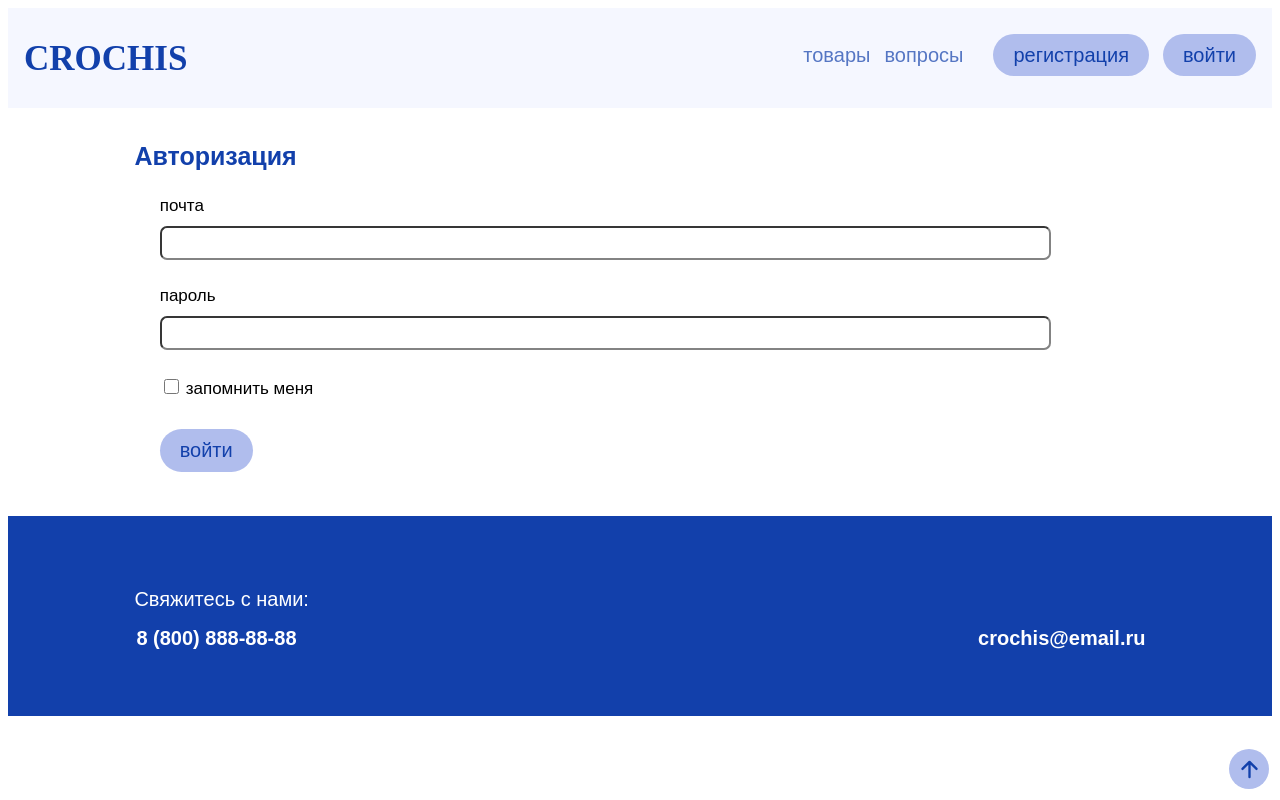
After one commit to SnezhanaKorekova/WebProject, a Flask app: page /login in a window 1280 px wide. The commit adds this page. Run offline with Flask 2, Linux system fonts and the light colour scheme.

Commit message:
Add files via upload

```diff
--- /dev/null
+++ b/forms/user.py
@@ -0,0 +1,20 @@
+from flask_wtf import FlaskForm
+from wtforms import PasswordField, StringField, TextAreaField, SubmitField, EmailField, BooleanField
+from wtforms.validators import DataRequired
+
+
+class RegisterForm(FlaskForm):
+    surname = StringField('фамилия', validators=[DataRequired()])
+    name = StringField('имя', validators=[DataRequired()])
+    email = EmailField('почта', validators=[DataRequired()])
+    password = PasswordField('пароль', validators=[DataRequired()])
+    password_again = PasswordField('повторите пароль', validators=[DataRequired()])
+    phone = StringField('телефон', validators=[DataRequired()])
+    submit = SubmitField('войти')
+
+
+class LoginForm(FlaskForm):
+    email = EmailField('почта', validators=[DataRequired()])
+    password = PasswordField('пароль', validators=[DataRequired()])
+    remember_me = BooleanField('запомнить меня')
+    submit = SubmitField('войти')
--- a/main.py
+++ b/main.py
@@ -1,14 +1,69 @@
-from flask import Flask, render_template
-from flask_login import LoginManager
+from flask import Flask, render_template, redirect
+from flask_login import LoginManager, login_user, logout_user, login_required
 from data import db_session
 from data.users import User
 from data.products import Products
+from forms.user import RegisterForm, LoginForm
 
 app = Flask(__name__)
-# app.config['SECRET_KEY'] = 'yandexlyceum_secret_key'
+app.config['SECRET_KEY'] = 'yandexlyceum_secret_key'
 
-# login_manager = LoginManager()
-# login_manager.init_app(app)
+login_manager = LoginManager()
+login_manager.init_app(app)
+
+
+@app.route('/logout')
+@login_required
+def logout():
+    logout_user()
+    return redirect("/")
+
+
+@app.route('/login', methods=['GET', 'POST'])
+def login():
+    form = LoginForm()
+    if form.validate_on_submit():
+        db_sess = db_session.create_session()
+        user = db_sess.query(User).filter(User.email == form.email.data).first()
+        if user and user.check_password(form.password.data):
+            login_user(user, remember=form.remember_me.data)
+            return redirect("/")
+        return render_template('login.html',
+                               message="Неправильный логин или пароль",
+                               form=form)
+    return render_template('login.html', title='Авторизация', form=form)
+
+
+@login_manager.user_loader
+def load_user(user_id):
+    db_sess = db_session.create_session()
+    return db_sess.query(User).get(user_id)
+
+
+@app.route('/register', methods=['GET', 'POST'])
+def register():
+    form = RegisterForm()
+    if form.validate_on_submit():
+        if form.password.data != form.password_again.data:
+            return render_template('register.html', title='Регистрация',
+                                   form=form,
+                                   message="Пароли не совпадают")
+        db_sess = db_session.create_session()
+        if db_sess.query(User).filter(User.email == form.email.data).first():
+            return render_template('register.html', title='Регистрация',
+                                   form=form,
+                                   message="Такой пользователь уже есть")
+        user = User(
+            surname=form.surname.data,
+            name=form.name.data,
+            email=form.email.data,
+            phone=form.phone.data
+        )
+        user.set_password(form.password.data)
+        db_sess.add(user)
+        db_sess.commit()
+        return redirect('/login')
+    return render_template('register.html', title='Регистрация', form=form)
 
 
 @app.route('/')
--- a/templates/base.html
+++ b/templates/base.html
@@ -11,19 +11,25 @@
             <a name="header"></a>
             <hr class="questions" style="border: none; background-color: #f5f7ff; height: 100px; width: 100%; margin-left: 0; margin-right: 0">
             <nav class="navbar" style="position: relative; display: -ms-flexbox; display: flex; -ms-flex-wrap: wrap; flex-wrap: wrap; -ms-flex-align: center; align-items: center; -ms-flex-pack: justify; justify-content: space-between; padding: .5rem 1rem; margin-top: -100px">
-                <a class="navbar-brand" href="#" style="font-weight: 700; font-size: 35px; text-decoration: none; color: #1240AB; transition: .5s" onmouseover="this.style.color='#0E2866'" onmouseout="this.style.color='#1240AB'">CROCHIS</a>
+                <a class="navbar-brand" href="/" style="font-weight: 700; font-size: 35px; text-decoration: none; color: #1240AB; transition: .5s" onmouseover="this.style.color='#0E2866'" onmouseout="this.style.color='#1240AB'">CROCHIS</a>
 
                 <div class="container" style="height: 70px; display: flex; justify-content: flex-end">
                     <nav class="navbar-wrap" style="display: flex; flex-flow: row nowrap">
                         <ui class="navbar-menu" style="list-style-type: none; padding-left: 0; margin-bottom: 0; margin-top: 20px">
-                            <li style="display: inline-block"><a href="#products" style="color: #1240AB; text-decoration: none; font-weight: 350; font-size: 20px; font-family:'GraphikTT',Arial,sans-serif; opacity: 0.7; transition: .5s; margin-left: 10px" onmouseover="this.style.opacity=1" onmouseout="this.style.opacity=0.7; display: inline-block">товары</a> </li>
-                            <li style="display: inline-block"><a href="#questions" style="color: #1240AB; text-decoration: none; font-weight: 350; font-size: 20px; font-family:'GraphikTT',Arial,sans-serif; opacity: 0.7; transition: .5s; margin-left: 10px" onmouseover="this.style.opacity=1" onmouseout="this.style.opacity=0.7; display: inline-block">вопросы</a> </li>
+                            <li style="display: inline-block"><a href="/#products" style="color: #1240AB; text-decoration: none; font-weight: 350; font-size: 20px; font-family:'GraphikTT',Arial,sans-serif; opacity: 0.7; transition: .5s; margin-left: 10px" onmouseover="this.style.opacity=1" onmouseout="this.style.opacity=0.7; display: inline-block">товары</a> </li>
+                            <li style="display: inline-block"><a href="/#questions" style="color: #1240AB; text-decoration: none; font-weight: 350; font-size: 20px; font-family:'GraphikTT',Arial,sans-serif; opacity: 0.7; transition: .5s; margin-left: 10px" onmouseover="this.style.opacity=1" onmouseout="this.style.opacity=0.7; display: inline-block">вопросы</a> </li>
                         </ui>
 
-                        <p style="margin-left: 10px; margin-top: 20px">
-                            <a class="btn btn-primary " href="/register" style="margin-left: 20px; padding: 10px 20px; background-color: #B0BDED; border-radius: 100px; text-decoration: none; font-weight: 350; font-size: 20px; font-family:'GraphikTT',Arial,sans-serif; color: #1240AB">регистрация</a>
-                            <a class="btn btn-success" href="/login" style="margin-left: 10px; padding: 10px 20px; background-color: #B0BDED; border-radius: 100px; text-decoration: none; font-weight: 350; font-size: 20px; font-family:'GraphikTT',Arial,sans-serif; color: #1240AB">войти</a>
-                        </p>
+                        {% if current_user.is_authenticated %}
+                            <p style="margin-left: 10px; margin-top: 20px">
+                                <a class="navbar-brand" href="/logout" style="margin-left: 10px; padding: 10px 20px; background-color: #B0BDED; border-radius: 100px; text-decoration: none; font-weight: 350; font-size: 20px; font-family:'GraphikTT',Arial,sans-serif; color: #1240AB">{{ current_user.name }}</a>
+                            </p>
+                        {% else %}
+                            <p style="margin-left: 10px; margin-top: 20px">
+                                <a class="btn btn-primary" href="/register" style="margin-left: 20px; padding: 10px 20px; background-color: #B0BDED; border-radius: 100px; text-decoration: none; font-weight: 350; font-size: 20px; font-family:'GraphikTT',Arial,sans-serif; color: #1240AB">регистрация</a>
+                                <a class="btn btn-success" href="/login" style="margin-left: 10px; padding: 10px 20px; background-color: #B0BDED; border-radius: 100px; text-decoration: none; font-weight: 350; font-size: 20px; font-family:'GraphikTT',Arial,sans-serif; color: #1240AB">войти</a>
+                            </p>
+                        {% endif %}
                     </nav>
                 </div>
             </nav>
@@ -36,12 +42,17 @@
 
         <footer style="width: 100%; float: left; padding: 0%">
             <a name="footer"></a>
-            <hr style="border: none; background-color: #1240AB; height: 100px; width: 100%; margin-bottom: 0px; margin-left: 0; margin-right: 0">
-            <div style="margin-top: -95px; margin-left: 10%">
+            <hr style="border: none; background-color: #1240AB; height: 200px; width: 100%; margin-bottom: 0px; margin-left: 0; margin-right: 0">
+            <div style="margin-top: -145px; margin-left: 10%">
                 <h2 style="color: #fff; text-decoration: none; font-weight: 500; font-size: 20px; font-family:'GraphikTT',Arial,sans-serif; opacity: 1; margin-bottom: 0px">Свяжитесь с нами:</h2>
-                <h2 style="color: #fff; text-decoration: none; font-weight: 700; font-size: 20px; font-family:'GraphikTT',Arial,sans-serif; opacity: 1; margin-top: 8px">8 (800) 888-88-88</h2>
+                <nav style="position: relative; display: -ms-flexbox; display: flex; -ms-flex-wrap: wrap; flex-wrap: wrap; -ms-flex-align: center; align-items: center; -ms-flex-pack: justify; justify-content: space-between; padding: .5rem 1rem">
+                    <h2 style="margin-left: -14px; color: #fff; text-decoration: none; font-weight: 700; font-size: 20px; font-family:'GraphikTT',Arial,sans-serif; opacity: 1; margin-top: 8px">8 (800) 888-88-88</h2>
+                    <h2 style="color: #fff; text-decoration: none; font-weight: 700; font-size: 20px; font-family:'GraphikTT',Arial,sans-serif; opacity: 1; margin-top: 8px; margin-right: 10%">crochis@email.ru</h2>
+                </nav>
             </div>
         </footer>
 
+    <script  type = "module"  src = "https://unpkg.com/ionicons@5.5.2/dist/ionicons/ionicons.esm.js"></script>
+<script  nomodule  src = "https://unpkg .com/ionicons@5.5.2/dist/ionicons/ionicons.js"> </script>
     </body>
 </html>
--- /dev/null
+++ b/templates/login.html
@@ -0,0 +1,29 @@
+{% extends "base.html" %}
+
+{% block content %}
+    <h1 style="margin-top: 40px; color: #1240AB; text-decoration: none; font-weight: 700; font-size: 25px; font-family:'GraphikTT',Arial,sans-serif; opacity: 1; margin-left: 10%; margin-bottom: 25px">Авторизация</h1>
+    <form action="" method="post" style="margin-left: 12%; margin-bottom: 10px">
+        {{ form.hidden_tag() }}
+        <p>
+            {{ form.email.label(style="color: #000; text-decoration: none; font-weight: 500; font-size: 17px; font-family:'GraphikTT',Arial,sans-serif; opacity: 1") }}<br>
+            {{ form.email(class="form-control", type="email", style="border-radius: 7px; text-decoration: none; font-weight: 350; font-size: 17px; font-family:'GraphikTT',Arial,sans-serif; color: #000; opacity: 0.9; width: 78%; padding: 5px 10px; margin-top: 10px; margin-bottom: 10px") }}<br>
+            {% for error in form.email.errors %}
+                <div class="alert alert-danger" role="alert">
+                    {{ error }}
+                </div>
+            {% endfor %}
+        </p>
+        <p>
+            {{ form.password.label(style="color: #000; text-decoration: none; font-weight: 500; font-size: 17px; font-family:'GraphikTT',Arial,sans-serif; opacity: 1") }}<br>
+            {{ form.password(class="form-control", type="password", style="border-radius: 7px; text-decoration: none; font-weight: 350; font-size: 17px; font-family:'GraphikTT',Arial,sans-serif; color: #000; opacity: 0.9; width: 78%; padding: 5px 10px; margin-top: 10px; margin-bottom: 10px") }}<br>
+            {% for error in form.password.errors %}
+                <div class="alert alert-danger" role="alert">
+                    {{ error }}
+                </div>
+            {% endfor %}
+        </p>
+        <p style="margin-bottom: 30px">{{ form.remember_me(style="width: 15px; height: 15px") }} {{ form.remember_me.label(style="color: #000; text-decoration: none; font-weight: 500; font-size: 17px; font-family:'GraphikTT',Arial,sans-serif") }}</p>
+        <p>{{ form.submit(type="submit", class="btn btn-primary", style="margin-bottom: 20px; color: #1240AB; background-color: #B0BDED; border-radius: 100px; text-decoration: none; font-weight: 350; font-size: 20px; font-family:'GraphikTT',Arial,sans-serif; border: 0px; margin-bottom: 20px; padding: 10px 20px") }}</p>
+        <div>{{ message }}</div>
+    </form>
+{% endblock %}
```
Also changed, not shown: data/users.py (+9 -1 lines), templates/register.html (added, +70 -0 lines), db/products.db.
